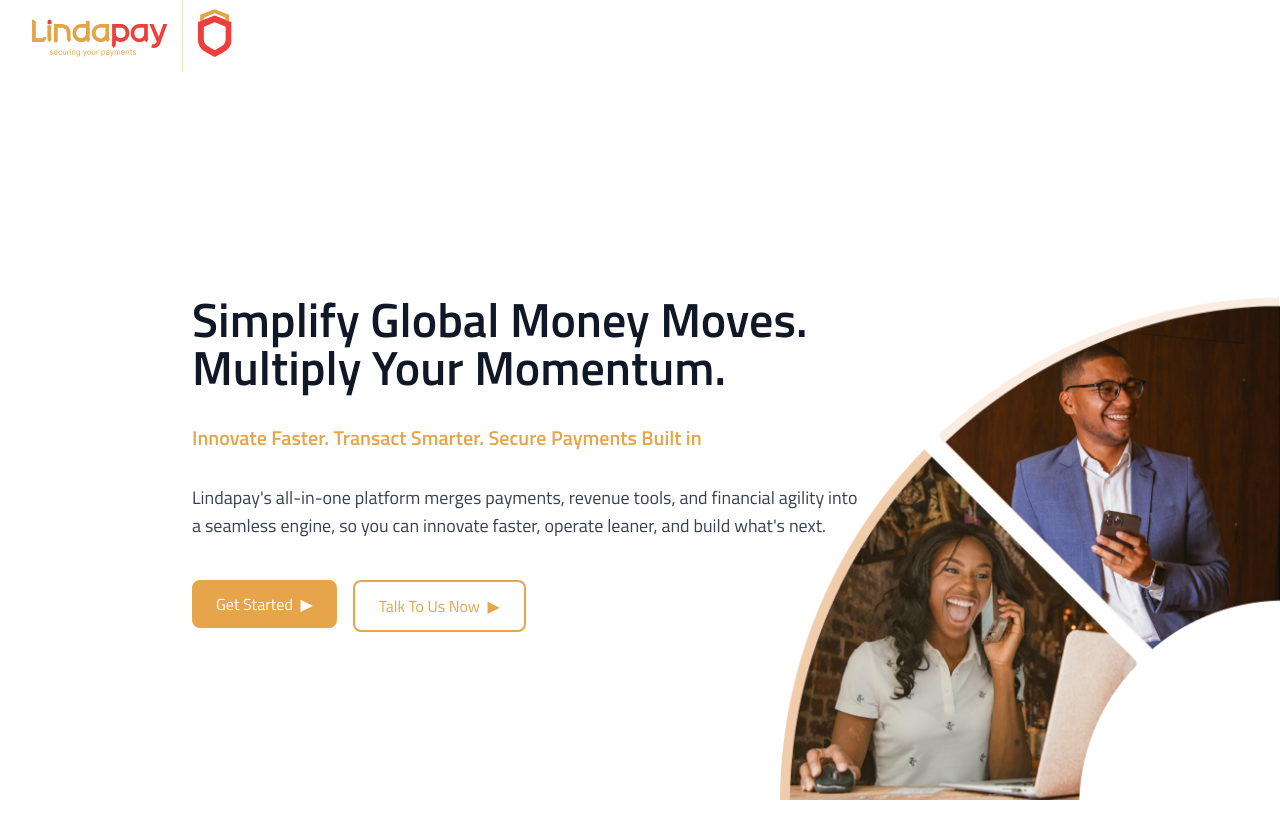
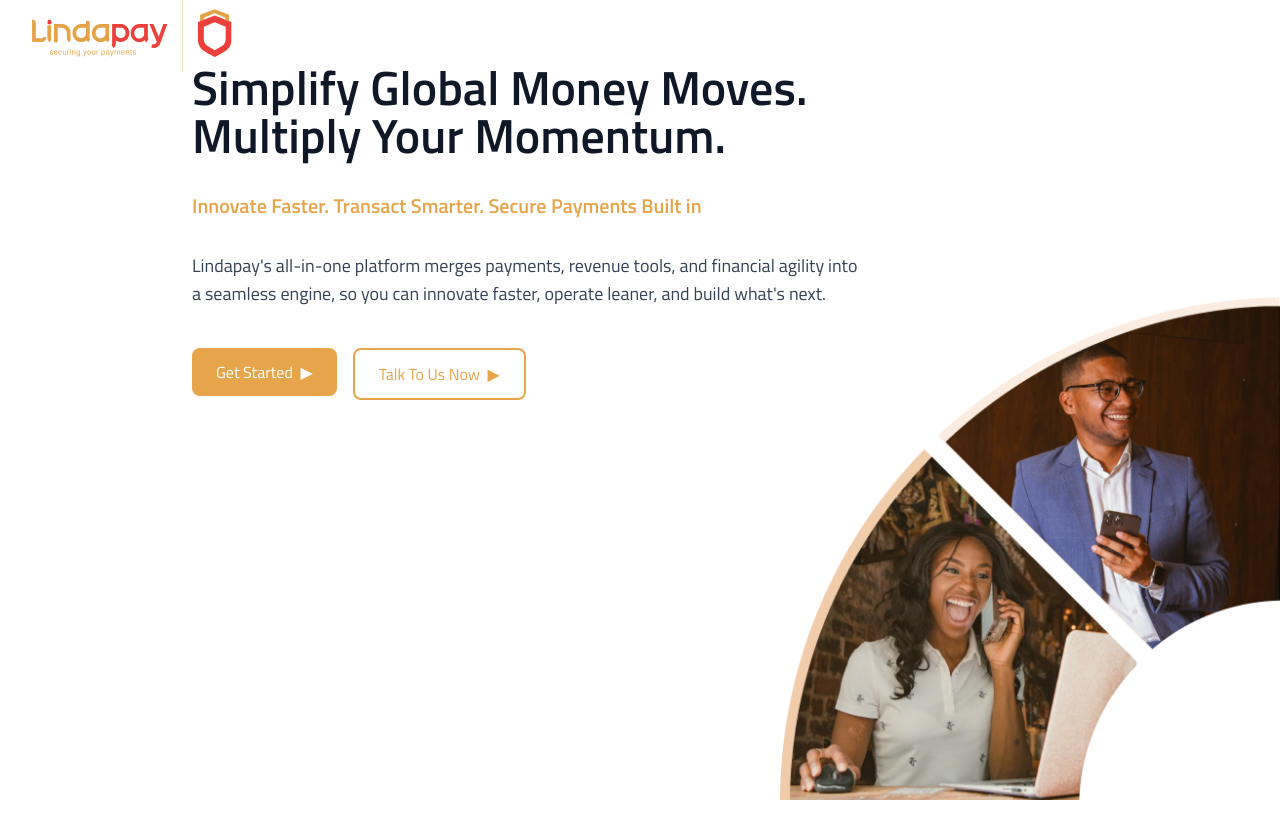
Before and after one commit to goodlifechris/lindapay, a Next.js app: page / in a window 1280 px wide. Shown: the top 838 px of the page. After the commit the page ends 800 px from the top, so only its background shows below. Built offline with nearby package versions, Linux system fonts and the light colour scheme.

Commit message:
set up center for the forms

```diff
--- a/package.json
+++ b/package.json
@@ -10,6 +10,7 @@
   },
   "dependencies": {
     "country-flag-icons": "^1.5.19",
+    "framer-motion": "^12.16.0",
     "next": "15.3.3",
     "react": "^19.0.0",
     "react-dom": "^19.0.0",
--- a/src/app/page.tsx
+++ b/src/app/page.tsx
@@ -17,7 +17,7 @@ export default function Home() {
       alt="Happy customers"
       width={600}
       height={600}
-      className="w-[150px] sm:w-[200px] md:w-[300px] lg:w-[400px] xl:w-[500px] h-auto object-contain"
+      className="w-[150px] sm:w-[200px] md:w-[300px] lg:w-[600px] xl:w-[500px] h-auto object-contain"
       priority
     />
   </div>
--- a/src/app/signup/page.tsx
+++ b/src/app/signup/page.tsx
@@ -7,7 +7,7 @@ export default function Home() {
 
   return (
     <div>
-    <div className="overflow-hidden h-screen"> {/* Prevent scrolling */}
+    <div className=" h-screen justify-center items-center content-center"> {/* Prevent scrolling */}
 
 <RegistrationForm />
     </div>
--- a/src/components/Hero.tsx
+++ b/src/components/Hero.tsx
@@ -1,46 +1,91 @@
 import Link from "next/link";
+import { motion } from "framer-motion";
+
+// Animation variants
+const container = {
+  hidden: { opacity: 0 },
+  show: {
+    opacity: 1,
+    transition: {
+      staggerChildren: 0.1,
+      delayChildren: 0.3,
+    }
+  }
+};
+
+const item = {
+  hidden: { opacity: 0, y: 20 },
+  show: { opacity: 1, y: 0, transition: { duration: 0.5 } }
+};
+
+const buttonHover = {
+  scale: 1.02,
+  transition: { duration: 0.2 }
+};
 
 export default function Hero() {
   return (
-
-<section className="flex items-center justify-center hero-container overflow-hidden ">
-        <div className="max-w-9/12  w-full  px-4 sm:px-6 lg:px-8">
-        <h1 className="text-4xl md:text-5xl font-semibold text-gray-900 mb-4">
+    <motion.section
+      className="flex items-center justify-center "
+      initial="hidden"
+      animate="show"
+      variants={container}
+    >
+      <div className="max-w-9/12 w-full px-4 sm:px-6 lg:px-8">
+        <motion.h1
+          className="text-4xl md:text-5xl font-semibold text-gray-900 mb-4"
+          variants={item}
+        >
           Simplify Global Money Moves.
           <br />
           <span className="">Multiply Your Momentum.</span>
-        </h1>
+        </motion.h1>
 
-        <p className="text-xl text-[#E6A54A] my-8 font-semibold">
+        <motion.p
+          className="text-xl text-[#E6A54A] my-8 font-semibold"
+          variants={item}
+        >
           Innovate Faster. Transact Smarter. Secure Payments Built in
-        </p>
+        </motion.p>
 
-        <div className="max-w-2xl mb-10">
+        <motion.div
+          className="max-w-2xl mb-10"
+          variants={item}
+        >
           <p className="text-lg text-gray-700">
             Lindapay&apos;s all-in-one platform merges payments, revenue tools, and financial agility into a seamless engine, so you can innovate faster, operate leaner, and build what&apos;s next.
           </p>
-        </div>
+        </motion.div>
 
-<div className="flex flex-col sm:flex-row gap-4">
+        <motion.div
+          className="flex flex-col sm:flex-row gap-4"
+          variants={item}
+        >
           <Link href="/signup" className="block z-50">
-  <button className="
+            <motion.button
+              className="
                 relative bg-[#E6A54A] text-white
                 font-medium py-3 px-6 rounded-lg
                 overflow-hidden
-    w-full sm:w-auto  /* Full width on mobile, auto width on sm+ */
+                w-full sm:w-auto
                 before:content-[''] before:absolute before:top-0 before:left-0
                 before:w-full before:h-full before:bg-[#d8953a]
                 before:scale-x-0 before:origin-left
                 before:transition-transform before:duration-300 before:ease-in-out
                 hover:before:scale-x-100
                 group
-  ">
+              "
+              whileHover={buttonHover}
+              whileTap={{ scale: 0.98 }}
+            >
               <span className="relative z-10">
                 Get Started <span className="ml-1 group-hover:translate-x-1 transition-transform duration-200">▶</span>
               </span>
-  </button>
+            </motion.button>
           </Link>
-  <button className="
+
+          <motion.button
+            className="
               relative border-2 border-[#E6A54A] text-[#E6A54A]
               font-medium py-3 px-6 rounded-lg
               overflow-hidden
@@ -53,13 +98,16 @@ export default function Hero() {
               bg-white
               z-1000
               group
-  ">
+            "
+            whileHover={buttonHover}
+            whileTap={{ scale: 0.98 }}
+          >
             <span className="relative">
               Talk To Us Now <span className="ml-1 group-hover:translate-x-1 transition-transform duration-200">▶</span>
             </span>
-  </button>
+          </motion.button>
+        </motion.div>
       </div>
-      </div>
-    </section>
+    </motion.section>
   );
 }
```
Also changed, not shown: 1 other file (tests, documents, lock files or other folders). Lines whose indentation alone changed are shown as unchanged.
